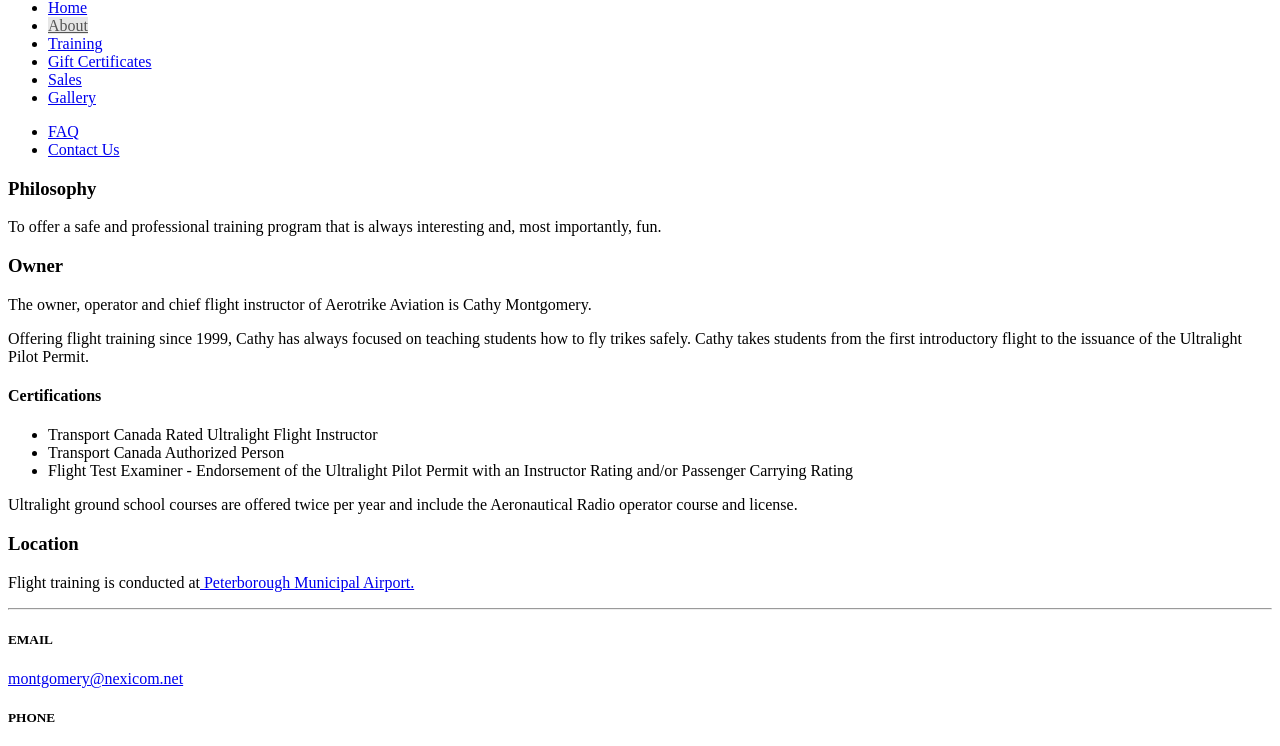
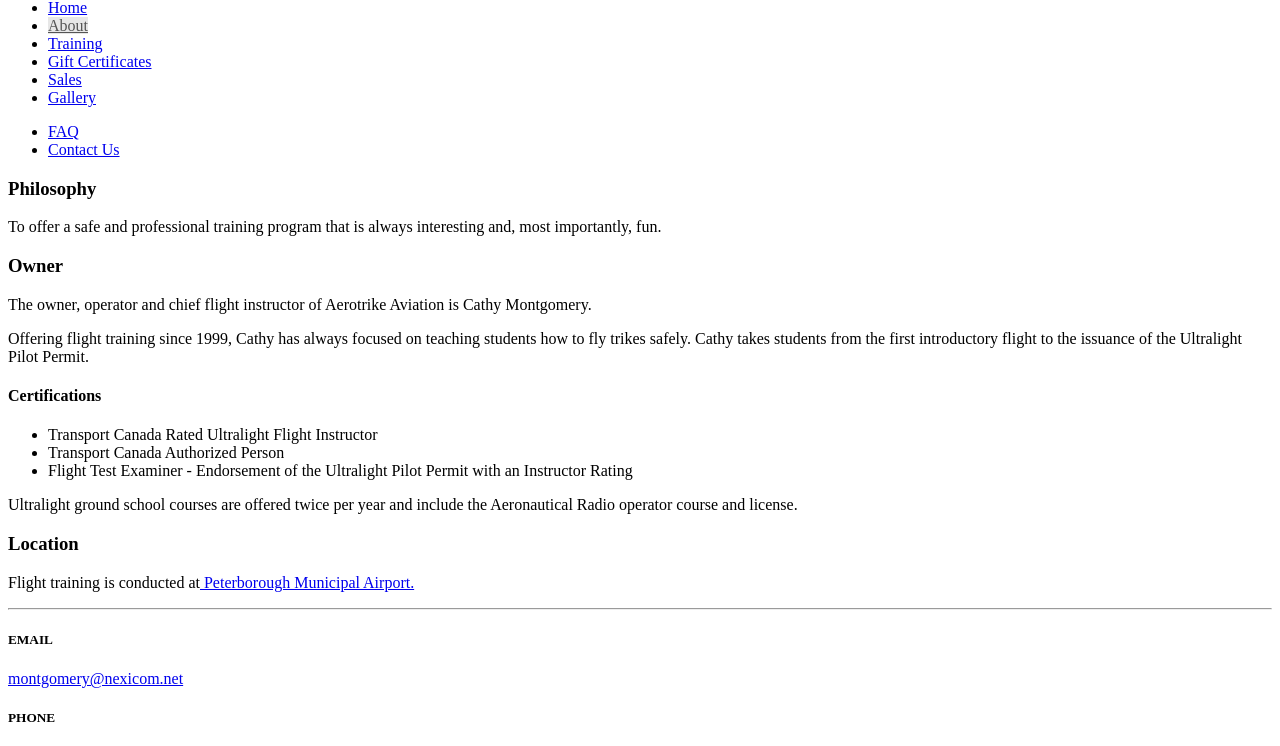
Before and after one commit to cdtinney/aerotrike-aviation-html5, a Gatsby site: page /about in a window 1280 px wide. Shown: the part 46-792 px from the top of the page. Built offline with nearby package versions, Linux system fonts and the light colour scheme; Gatsby itself is replaced by a stand-in of ours.

Commit message:
fix: remove passenger carrying rating

```diff
--- a/src/pages/about.js
+++ b/src/pages/about.js
@@ -33,7 +33,7 @@ const AboutPage = () => (
         <li>Transport Canada Authorized Person</li>
         <li>
           Flight Test Examiner - Endorsement of the Ultralight Pilot
-          Permit with an Instructor Rating and/or Passenger Carrying Rating
+          Permit with an Instructor Rating
         </li>
       </ul>
 
```
